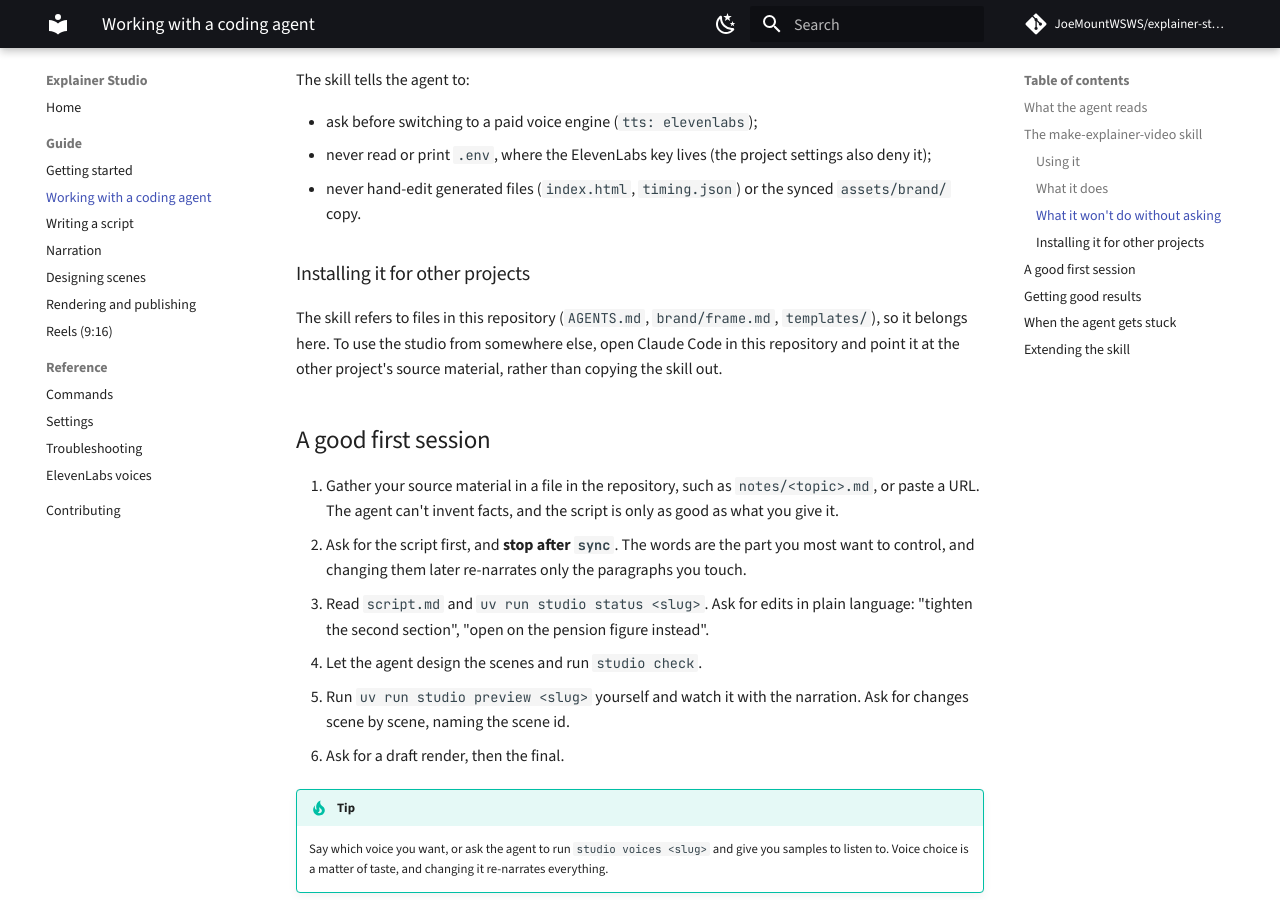
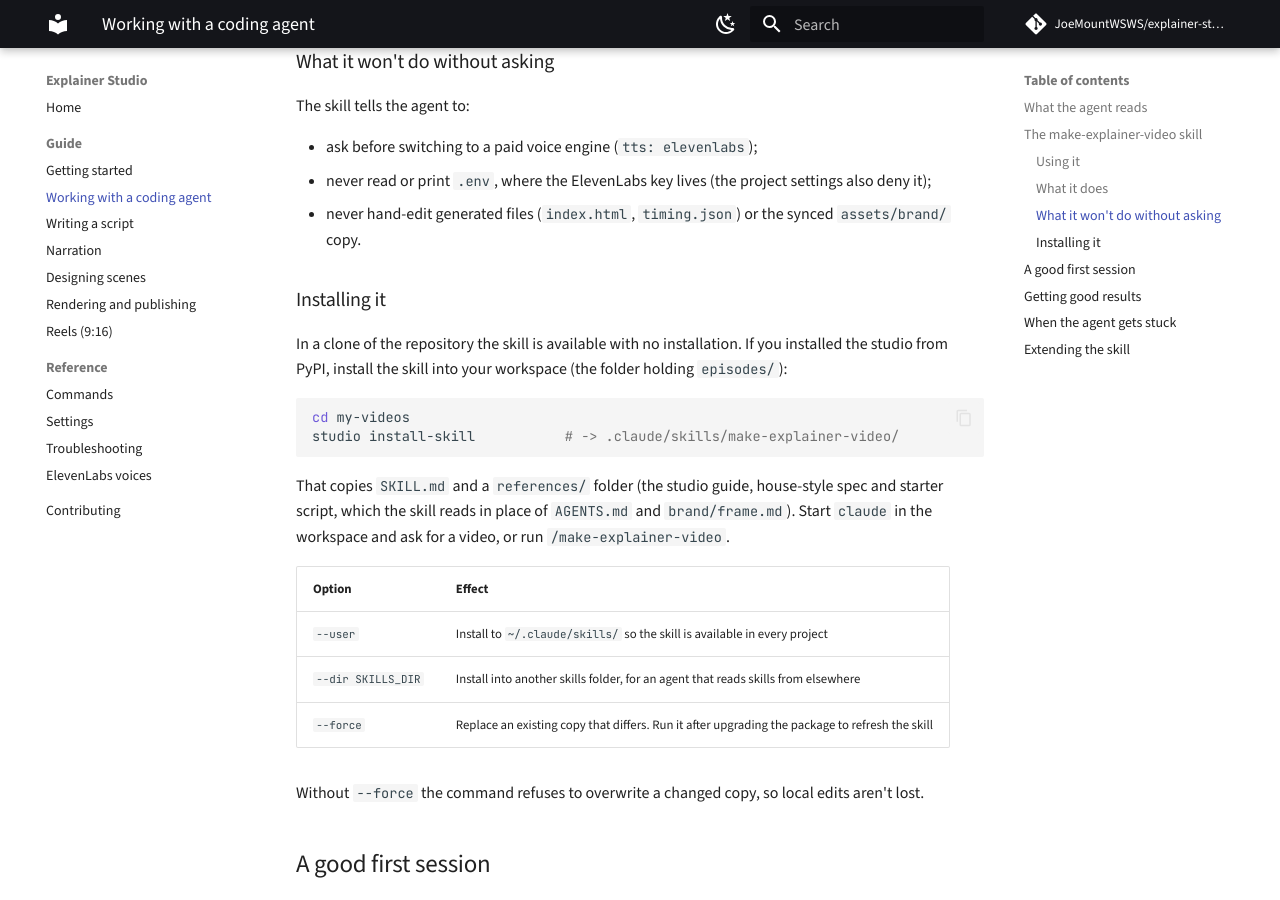
Before and after one commit to JoeMountWSWS/explainer-studio, an MkDocs documentation site: the page built from docs/coding-agents.md, in a window 1280 px wide and 900 px high, scrolled down 2078 px. Built offline with MkDocs 1.6.1 and Material for MkDocs 9.7.7, drawn with Linux system fonts in a browser that asks for light colours; comment, search, counter and statistics services are not loaded; some of the changed text lies outside the part shown.

Commit message:
feat: add 'studio install-skill' to install the agent skill from a pip install (#31)
Bundles the make-explainer-video skill and its references in the wheel and
copies them into the workspace (or ~/.claude/skills with --user).

Co-authored-by: Claude Sonnet 5.5 <noreply@anthropic.com>

````diff
--- a/docs/coding-agents.md
+++ b/docs/coding-agents.md
@@ -14,7 +14,7 @@ This works because everything is plain text and every step is a command:
 
 ## What the agent reads
 
-Open the agent in the repository root. It picks up three sources of guidance automatically:
+Open the agent in the repository root (or, for a pip install, your workspace after `studio install-skill`). It picks up three sources of guidance automatically:
 
 | Source | What it gives the agent |
 | --- | --- |
@@ -40,7 +40,7 @@ narrating, designing, previewing, checking, rendering or thumbnailing an episode
 ### Using it
 
 Start Claude Code in the repository root. A project skill in `.claude/skills/` is available with no
-installation.
+installation. (With a pip install, run [`studio install-skill`](#installing-it) first.)
 
 ```bash
 cd explainer-studio
@@ -86,11 +86,27 @@ The skill tells the agent to:
 - never read or print `.env`, where the ElevenLabs key lives (the project settings also deny it);
 - never hand-edit generated files (`index.html`, `timing.json`) or the synced `assets/brand/` copy.
 
-### Installing it for other projects
+### Installing it
 
-The skill refers to files in this repository (`AGENTS.md`, `brand/frame.md`, `templates/`), so it
-belongs here. To use the studio from somewhere else, open Claude Code in this repository and point it
-at the other project's source material, rather than copying the skill out.
+In a clone of the repository the skill is available with no installation. If you installed the studio
+from PyPI, install the skill into your workspace (the folder holding `episodes/`):
+
+```bash
+cd my-videos
+studio install-skill           # -> .claude/skills/make-explainer-video/
+```
+
+That copies `SKILL.md` and a `references/` folder (the studio guide, house-style spec and starter
+script, which the skill reads in place of `AGENTS.md` and `brand/frame.md`). Start `claude` in the
+workspace and ask for a video, or run `/make-explainer-video`.
+
+| Option | Effect |
+| --- | --- |
+| `--user` | Install to `~/.claude/skills/` so the skill is available in every project |
+| `--dir SKILLS_DIR` | Install into another skills folder, for an agent that reads skills from elsewhere |
+| `--force` | Replace an existing copy that differs. Run it after upgrading the package to refresh the skill |
+
+Without `--force` the command refuses to overwrite a changed copy, so local edits aren't lost.
 
 ## A good first session
 
--- a/pyproject.toml
+++ b/pyproject.toml
@@ -41,6 +41,9 @@ packages = ["tools/studio"]
 "brand/fonts" = "studio/data/brand/fonts"
 "brand/vendor" = "studio/data/brand/vendor"
 "templates" = "studio/data/templates"
+# The agent skill (`studio install-skill`); it also installs brand/frame.md and templates/script.md as references.
+".claude/skills/make-explainer-video/SKILL.md" = "studio/data/skills/make-explainer-video/SKILL.md"
+"AGENTS.md" = "studio/data/skills/make-explainer-video/references/agents.md"
 
 [tool.hatch.build.targets.sdist]
 only-include = [
@@ -51,6 +54,8 @@ only-include = [
     "brand/fonts",
     "brand/vendor",
     "templates",
+    ".claude/skills/make-explainer-video/SKILL.md",
+    "AGENTS.md",
     "README.md",
     "LICENSE",
 ]
````
Also changed, not shown: .claude/skills/make-explainer-video/SKILL.md (+9 -9 lines), README.md (+29 -12 lines), docs/getting-started.md (+3 -0 lines), 3 other files.
